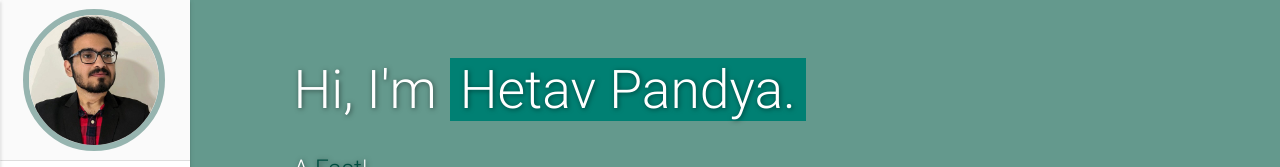
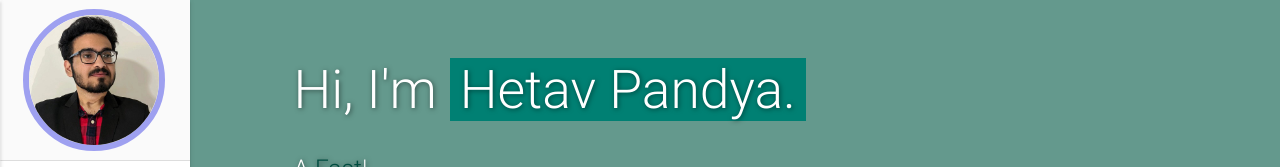
Before and after one commit to hetav-ece444/hetav-ece444.github.io, a plain HTML site: page index.html in a window 1280 px wide. Shown: the top 167 px of the page. Drawn offline with nearby package versions, Linux system fonts and the light colour scheme.

Commit message:
Updated color

```diff
--- a/assets/css/style.css
+++ b/assets/css/style.css
@@ -11,7 +11,7 @@
   /* background-size: cover;  */
   margin: -31px;
   margin-left:-7px;
-  border: 6px solid rgba(0, 77, 64, 0.4);
+  border: 6px solid rgba(20, 27, 226, 0.4);
   border-radius: 50% !important;
 }
 
```
